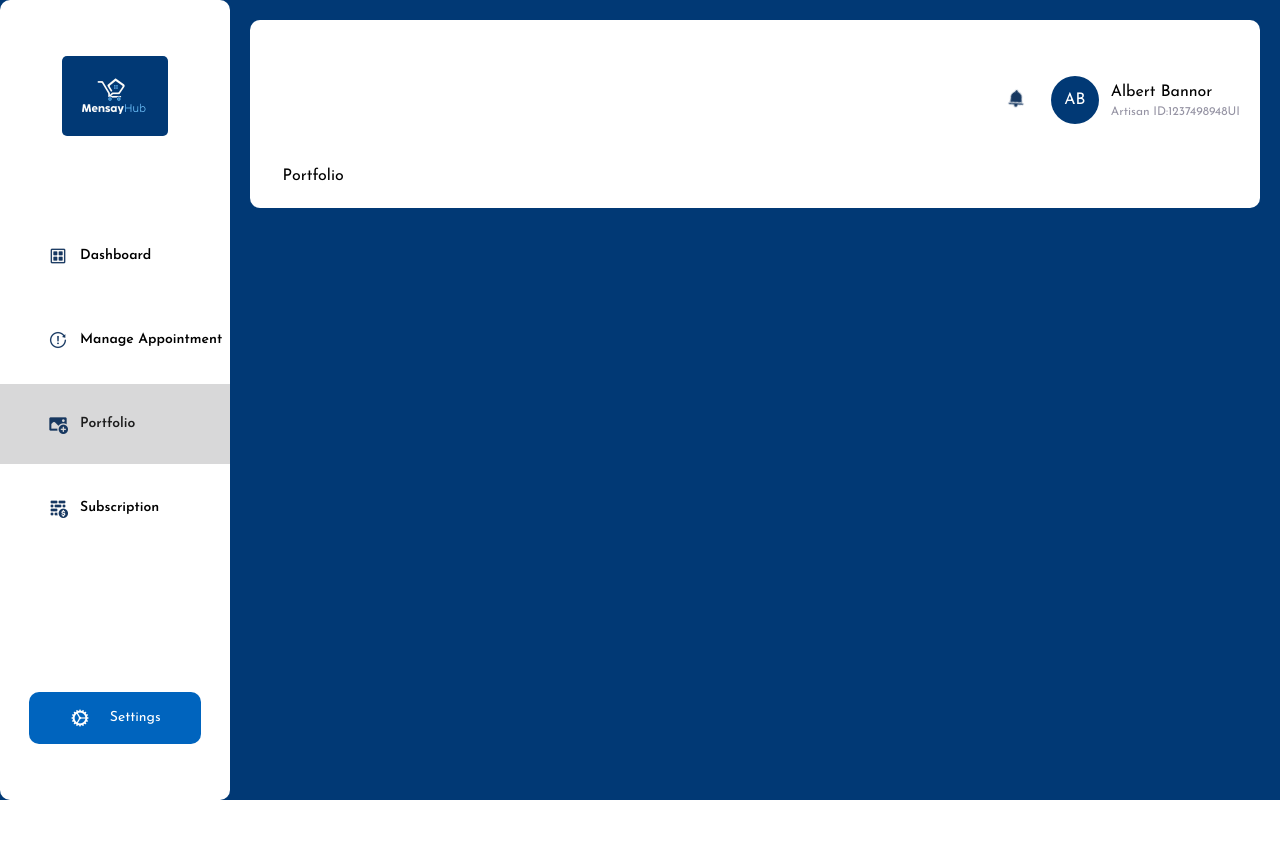
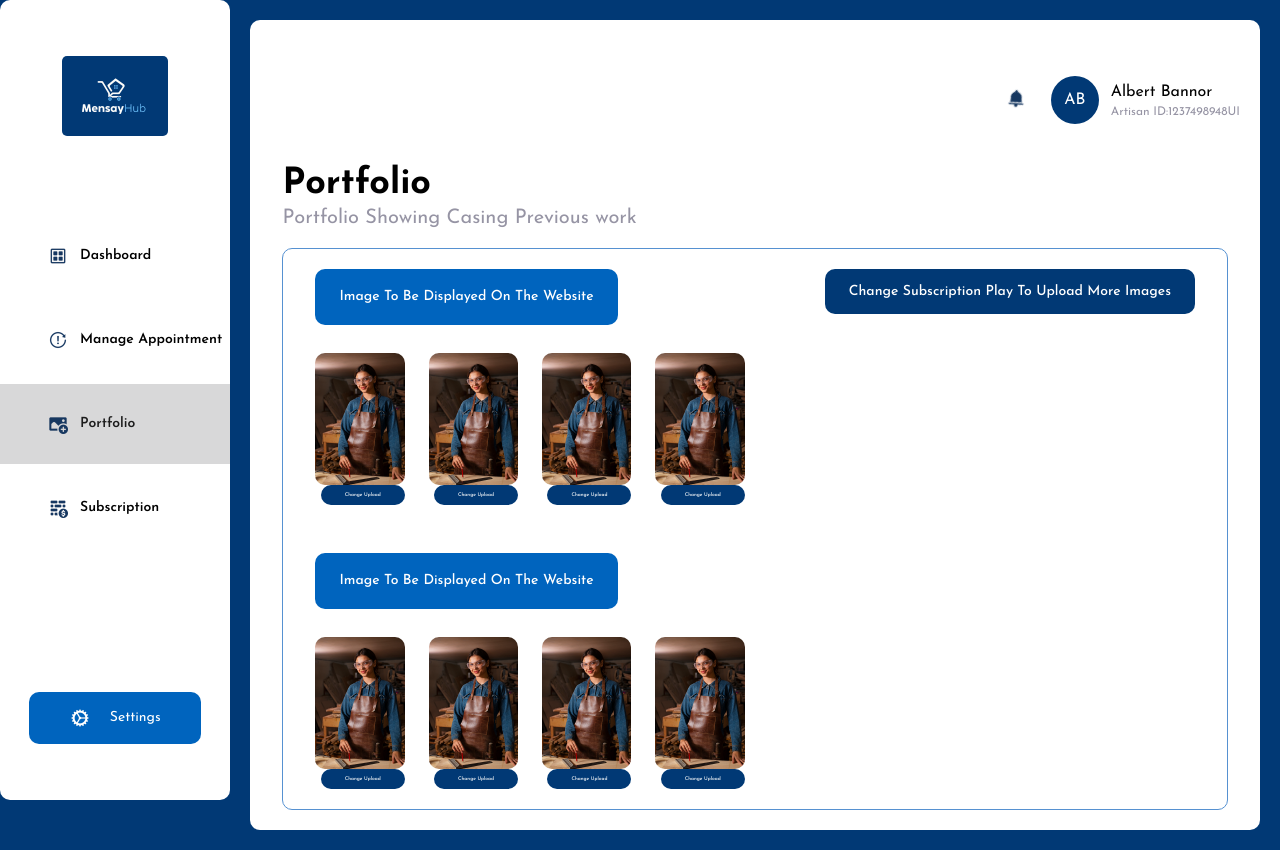
Before and after one commit to stivex001/artsianhub, a Next.js app: page /artisan/dashboard/portfolio in a window 1280 px wide. Before the commit the page ends 800 px from the top, so only its background shows below. Built offline with nearby package versions, Linux system fonts and the light colour scheme.

Commit message:
feat:implemented artisan portfolio

```diff
--- a/app/(Artisan)/artisan/dashboard/portfolio/page.tsx
+++ b/app/(Artisan)/artisan/dashboard/portfolio/page.tsx
@@ -1,11 +1,32 @@
-import React from 'react'
+import ArtisanPictures from "@/components/Artisan/portfolio/ArtisanPictures";
+import { CustomButton } from "@/components/clickable/CustomButton";
+import { Descriptions } from "@/components/shared/Headings";
+import Wrapper from "@/components/shared/Wrapper";
+import React from "react";
 
-type Props = {}
+type Props = {};
 
 const Portfolio = (props: Props) => {
   return (
-    <div>Portfolio</div>
-  )
-}
+    <section className="flex flex-col gap-4">
+      <Descriptions
+        title="Portfolio"
+        desc="Portfolio Showing Casing Previous work "
+      />
+      <Wrapper className="w-full py-5 px-8 flex gap-20 ">
+        <div className="w-9/12 flex flex-col gap-12">
+          <ArtisanPictures />
+          <ArtisanPictures />
+        </div>
+        <div className="">
+          <CustomButton
+            label="Change Subscription play to upload more images"
+            className="rounded-[10px] h-[45px]"
+          />
+        </div>
+      </Wrapper>
+    </section>
+  );
+};
 
-export default Portfolio
+export default Portfolio;
--- /dev/null
+++ b/components/Artisan/portfolio/ArtisanPictures.tsx
@@ -0,0 +1,46 @@
+"use client";
+
+import { CustomButton } from "@/components/clickable/CustomButton";
+import React, { useState } from "react";
+import pics from "@/components/assets/images/artisan.png";
+import Image from "next/image";
+
+const imageData = Array.from({ length: 4 }).map(() => ({ img: pics }));
+
+const ArtisanPictures = () => {
+  const [selectedImage, setSelectedImage] = useState(0);
+
+  return (
+    <div className="flex flex-col gap-7">
+      <CustomButton
+        label="Image to be displayed on the website"
+        className="rounded-[10px] h-14 bg-secondary text-white text-lg"
+      />
+
+      <div className="grid md:grid-cols-2 lg:grid-cols-4 gap-6">
+        {imageData.map((item, index) => (
+          <div
+            key={index}
+            onClick={() => setSelectedImage(index)}
+            className={`overflow-hidden cursor-pointer `}
+          >
+            <div className=" h-[132px]">
+              <Image
+                src={item.img}
+                alt="artisan"
+                width={110}
+                height={132}
+                className="rounded-[10px] w-full h-full object-cover"
+              />
+            </div>
+            <div className=" flex items-center justify-end">
+              <CustomButton label="Change Upload" className="rounded-[10px] h-3 !text-[5px]" />
+            </div>
+          </div>
+        ))}
+      </div>
+    </div>
+  );
+};
+
+export default ArtisanPictures;
```
Also changed, not shown: components/assets/images/artisan.png (added).
